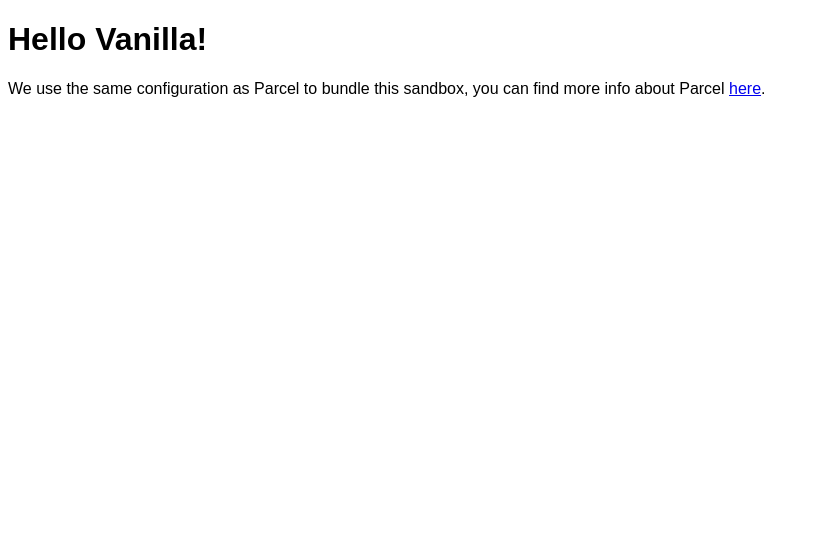
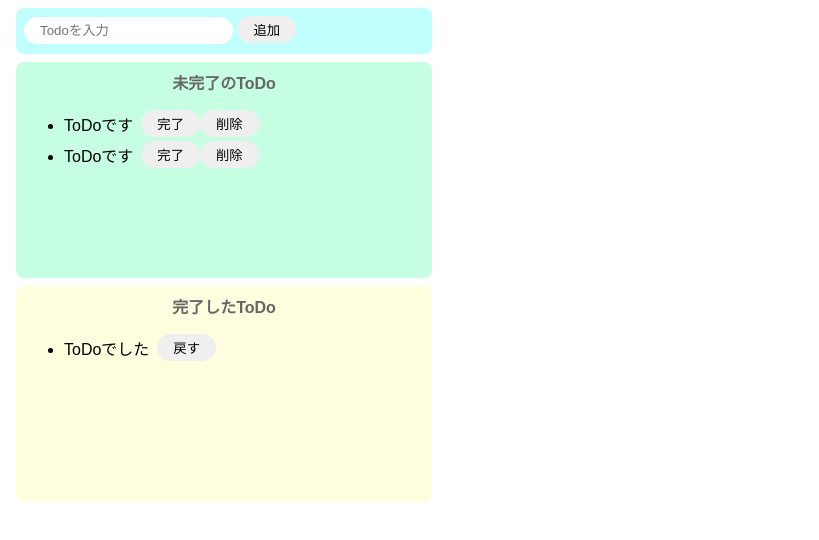
Before and after one commit to Mobirta-Tajima/ToDo_20220108, a website built with Parcel: page index.html in a window 1280 px wide. Shown: the whole page, without its empty margins (0-819 px from the left). Built offline with nearby package versions, Linux system fonts and the light colour scheme.

Commit message:
add todo list

```diff
--- a/index.html
+++ b/index.html
@@ -1,16 +1,40 @@
 <!DOCTYPE html>
 <html>
+  <head>
+    <title>Todo List</title>
+    <meta charset="UTF-8" />
+  </head>
 
-<head>
-	<title>Parcel Sandbox</title>
-	<meta charset="UTF-8" />
-</head>
+  <body>
+    <div class="input-erea">
+      <input placeholder="Todoを入力" />
+      <button>追加</button>
+    </div>
+    <div class="incomplete-erea">
+      <p class="title">未完了のToDo</p>
+      <ul>
+        <div class="list-row">
+          <li>ToDoです</li>
+          <button>完了</button>
+          <button>削除</button>
+        </div>
+        <div class="list-row">
+          <li>ToDoです</li>
+          <button>完了</button>
+          <button>削除</button>
+        </div>
+      </ul>
+    </div>
+    <div class="complete-erea">
+      <p class="title">完了したToDo</p>
+      <ul>
+        <div class="list-row">
+          <li>ToDoでした</li>
+          <button>戻す</button>
+        </div>
+      </ul>
+    </div>
 
-<body>
-	<div id="app"></div>
-
-	<script src="src/index.js">
-	</script>
-</body>
-
+    <script src="src/index.js"></script>
+  </body>
 </html>
--- a/src/index.js
+++ b/src/index.js
@@ -1,10 +1 @@
 import "./styles.css";
-
-document.getElementById("app").innerHTML = `
-<h1>Hello Vanilla!</h1>
-<div>
-  We use the same configuration as Parcel to bundle this sandbox, you can find more
-  info about Parcel
-  <a href="https://parceljs.org" target="_blank" rel="noopener noreferrer">here</a>.
-</div>
-`;
--- a/src/styles.css
+++ b/src/styles.css
@@ -1,3 +1,66 @@
 body {
   font-family: sans-serif;
 }
+
+input {
+  border-radius: 16px;
+  border: none;
+  padding: 6px 16px;
+  outline: none;
+}
+
+button {
+  border-radius: 16px;
+  border: none;
+  padding: 4px 16px;
+}
+
+button:hover {
+  background-color: #ff7fff;
+  color: #fff;
+  cursor: pointer;
+}
+
+li {
+  margin-right: 8px;
+}
+
+.input-erea {
+  background-color: #c1ffff;
+  width: 400px;
+  height: 30px;
+  padding: 8px;
+  margin: 8px;
+  border-radius: 8px;
+}
+
+.incomplete-erea {
+  background-color: #c6ffe2;
+  width: 400px;
+  min-height: 200px;
+  padding: 8px;
+  margin: 8px;
+  border-radius: 8px;
+}
+
+.complete-erea {
+  background-color: #ffffe0;
+  width: 400px;
+  min-height: 200px;
+  padding: 8px;
+  margin: 8px;
+  border-radius: 8px;
+}
+
+.title {
+  text-align: center;
+  margin-top: 0;
+  font-weight: bold;
+  color: #666;
+}
+
+.list-row {
+  display: flex;
+  align-items: center;
+  padding-bottom: 4px;
+}
```
